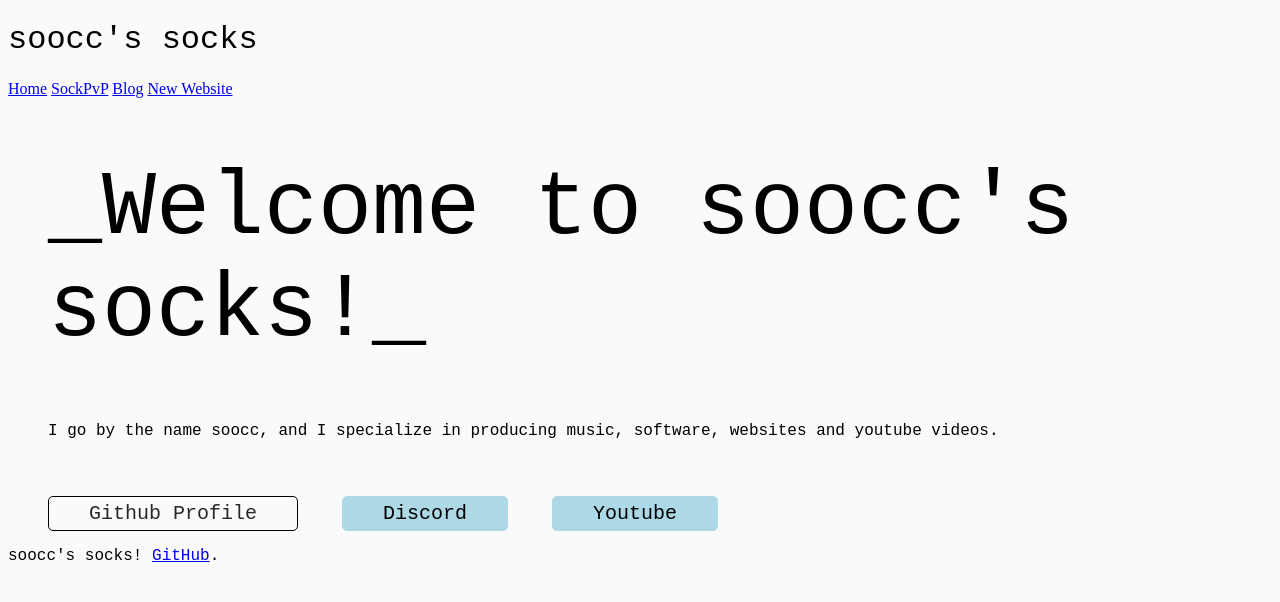
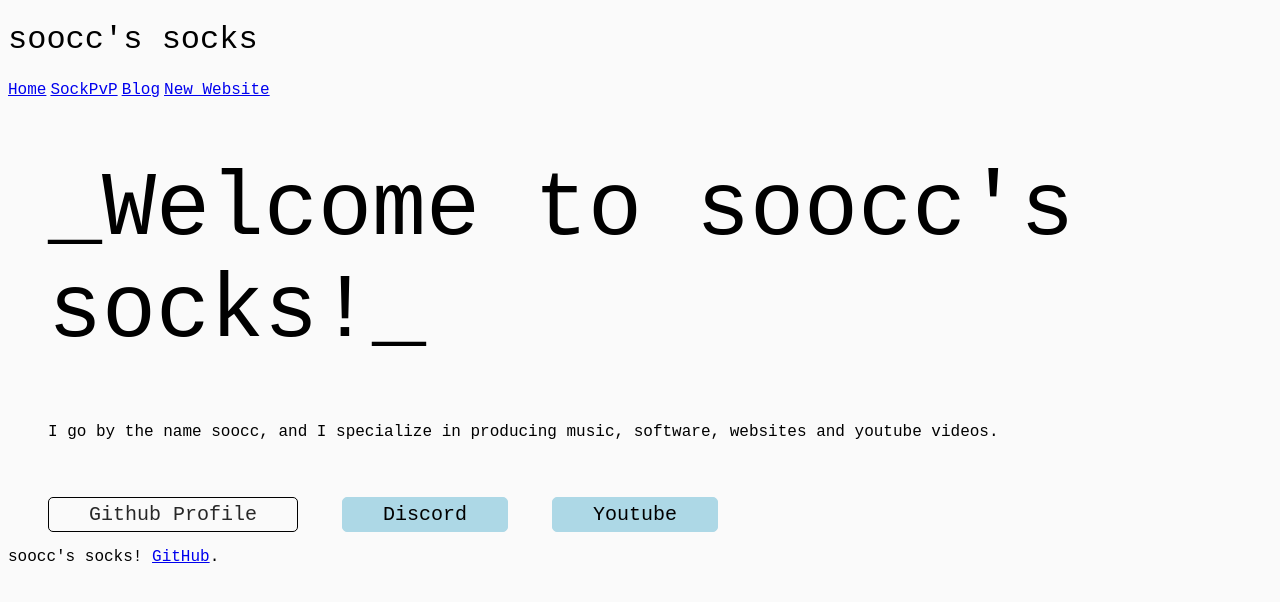
Before and after one commit to soocc/sooccsocks2, a Jekyll site: the page built from index.html, in a window 1280 px wide. Shown: the top 602 px of the page. Built offline with Jekyll 4.4.1, drawn with Linux system fonts in a browser that asks for light colours.

Commit message:
Update styles.css

```diff
--- a/styles/styles.css
+++ b/styles/styles.css
@@ -13,6 +13,10 @@ h2 {
 }
 
 p {
+  font-family: 'Courier New';
+}
+
+a {
   font-family: 'Courier New';
 }
 
```
